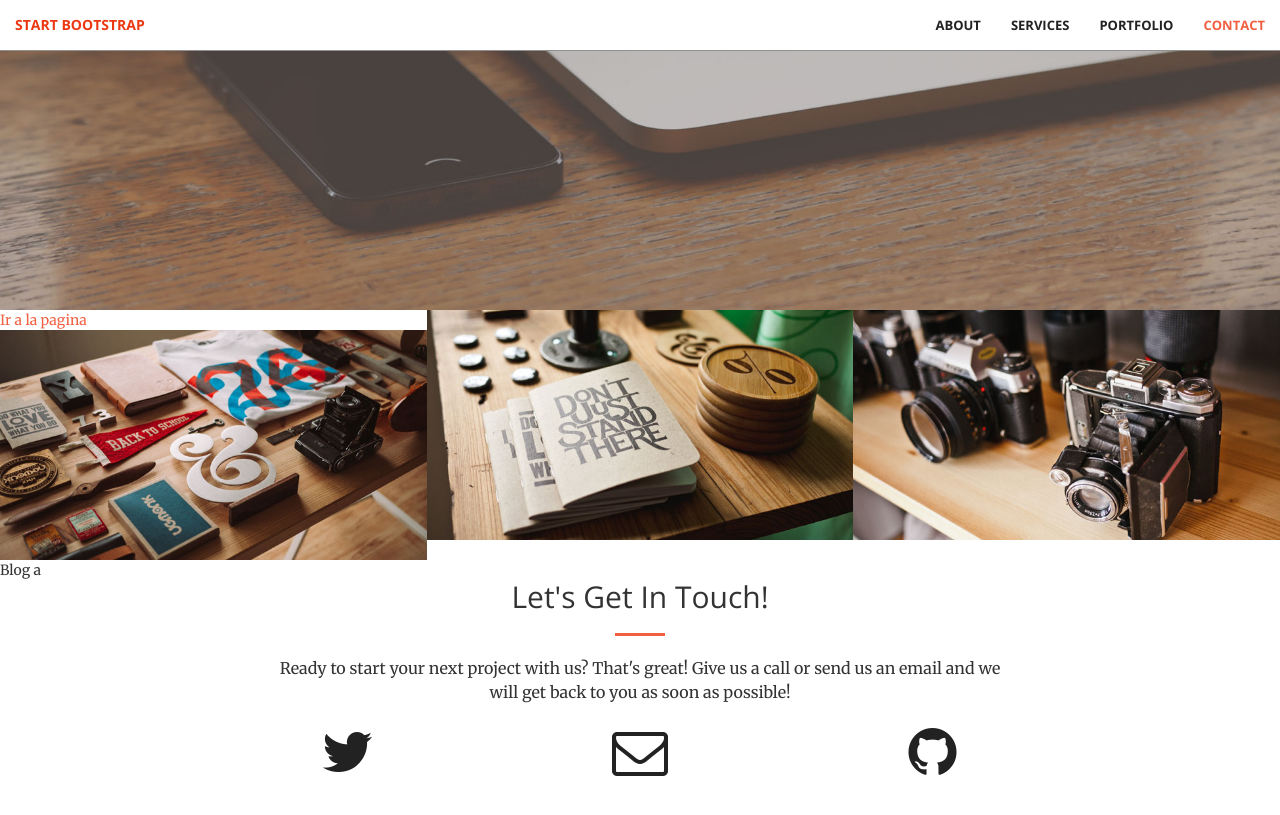
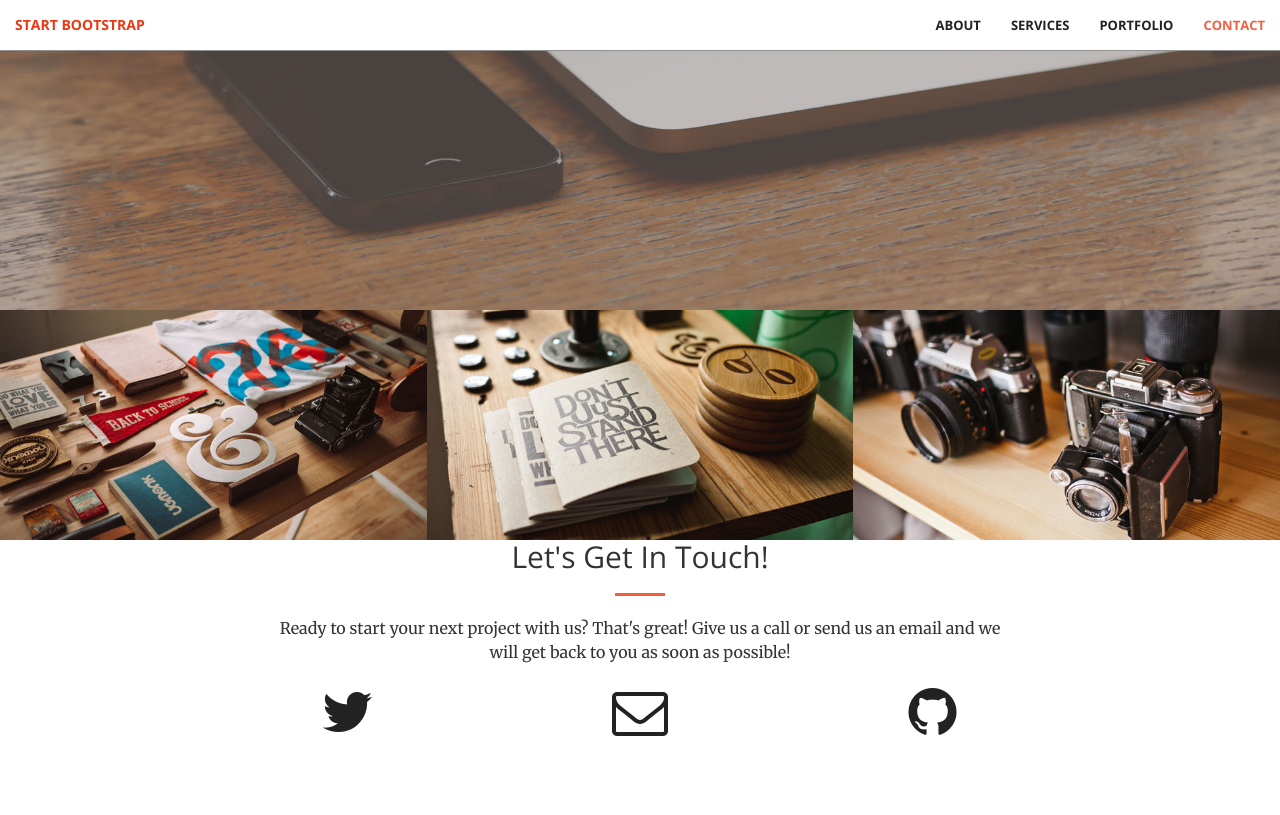
Before and after one commit to Vico2001/Vico01.github.io, a Jekyll site: the page built from index.html, in a window 1280 px wide and 900 px high, scrolled down 590 px. Shown: the top 815 px of the window. Built offline with Jekyll 4.4.1, drawn with Linux system fonts in a browser that asks for light colours.

Commit message:
Update portfolio.html

```diff
--- a/_includes/portfolio.html
+++ b/_includes/portfolio.html
@@ -2,8 +2,7 @@
     <div class="container-fluid">
         <div class="row no-gutter">
             <div class="col-lg-4 col-sm-6">
-                <a href="#" class="portfolio-box">
-                  <a href="Vico2001.github.io/blog.html">Ir a la pagina</a>
+                <a href="#" class="portfolio-box" href="Vico2001.github.io/blog.html">
                     <img src="img/portfolio/1.jpg" class="img-responsive" alt="">
                     <div class="portfolio-box-caption">
                         <div class="portfolio-box-caption-content">
```
